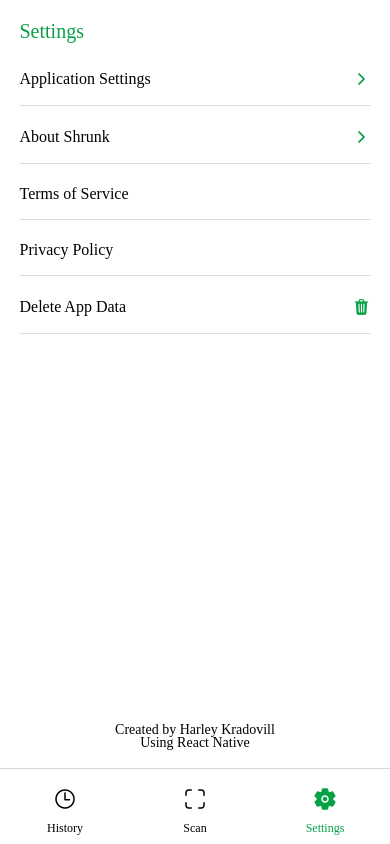
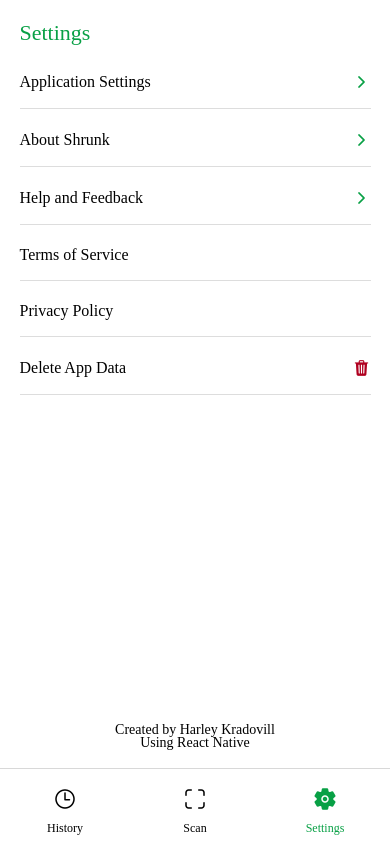
Before and after one commit to harleykradovill/ShrunkApp, a React Native app: screen /Settings in a window 390 px wide. Built offline with nearby package versions, Linux system fonts and the light colour scheme.

Commit message:
visual updates

```diff
--- a/components/settingspagebutton.js
+++ b/components/settingspagebutton.js
@@ -7,9 +7,11 @@ const Button2 = (props) => {
     const textColor = props.filled ? COLORS.black : COLORS.black;
 
     let iconName = "chevron-forward";
+    let iconColor = COLORS.shrunkgreen;
 
     if (props.title === "Delete App Data") {
       iconName = "trash";
+      iconColor = COLORS.error;
     } else if (props.title === "Terms of Service") {
       iconName = "";
     } else if (props.title === "Privacy Policy") {
@@ -34,7 +36,7 @@ const Button2 = (props) => {
             <Text style={{ fontSize: 16, fontFamily: 'Poppins-Regular', ... { color: textColor } }}>{props.title}</Text>
           </View>
           <View>
-            {iconName !== "" && <Icon name={iconName} size={18} color={COLORS.shrunkgreen} />}
+            {iconName !== "" && <Icon name={iconName} size={18} color={iconColor} />}
           </View>
         </View>
       </TouchableOpacity>
--- a/screens/History.tsx
+++ b/screens/History.tsx
@@ -11,7 +11,7 @@ const History = () => {
       backgroundColor: COLORS.white,
     }}>
       <Text style={{
-        fontSize: 20,
+        fontSize: 22,
         textAlign: 'left',
         marginTop: 20,
         marginLeft: 20,
--- a/screens/Settings.tsx
+++ b/screens/Settings.tsx
@@ -21,7 +21,7 @@ const Settings = () => {
         }}>
 
         <Text style={{
-          fontSize: 20,
+          fontSize: 22,
           textAlign: 'left',
           color: COLORS.shrunkgreen,
           fontFamily: 'Poppins-Bold',
@@ -41,6 +41,15 @@ const Settings = () => {
 
         <Button2
           title="About Shrunk"
+          style={{
+            marginBottom: 5,
+            paddingVertical: 12,
+            paddingHorizontal: 25,
+          }}
+        />
+
+        <Button2
+          title="Help and Feedback"
           style={{
             marginBottom: 5,
             paddingVertical: 12,
```
